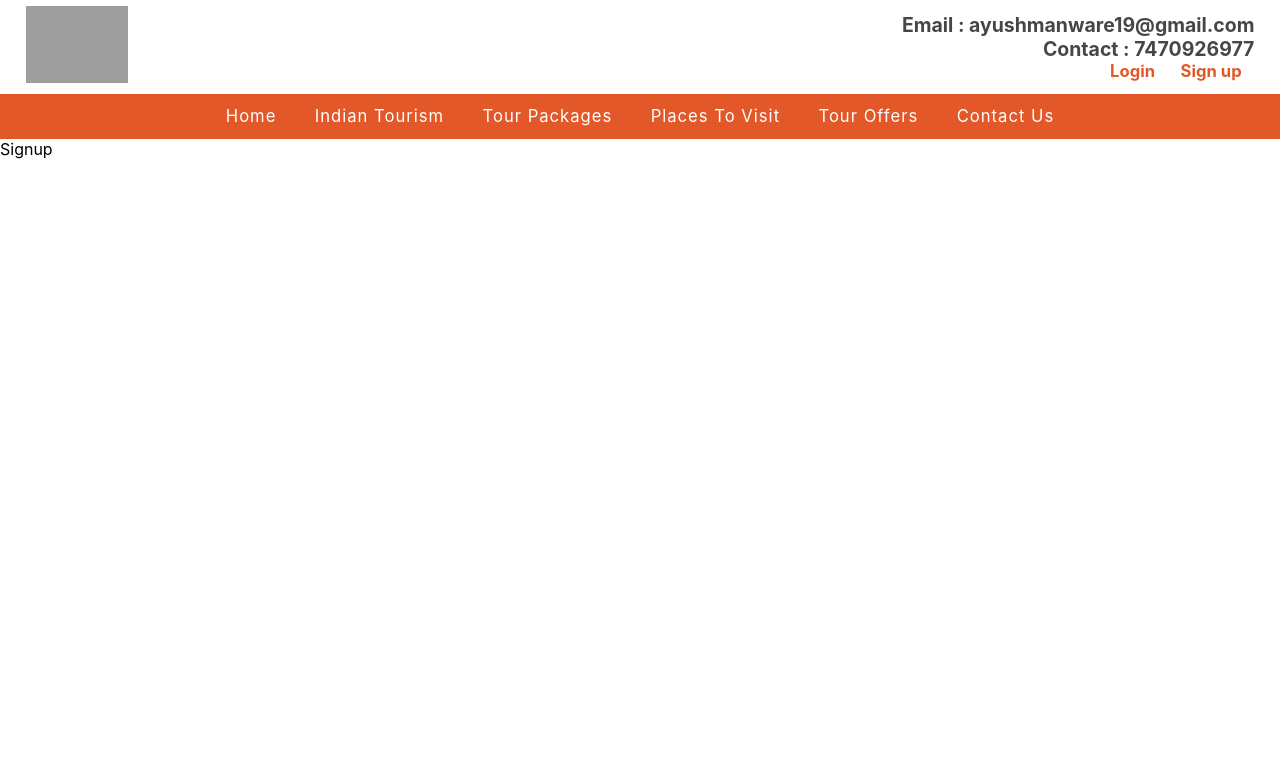
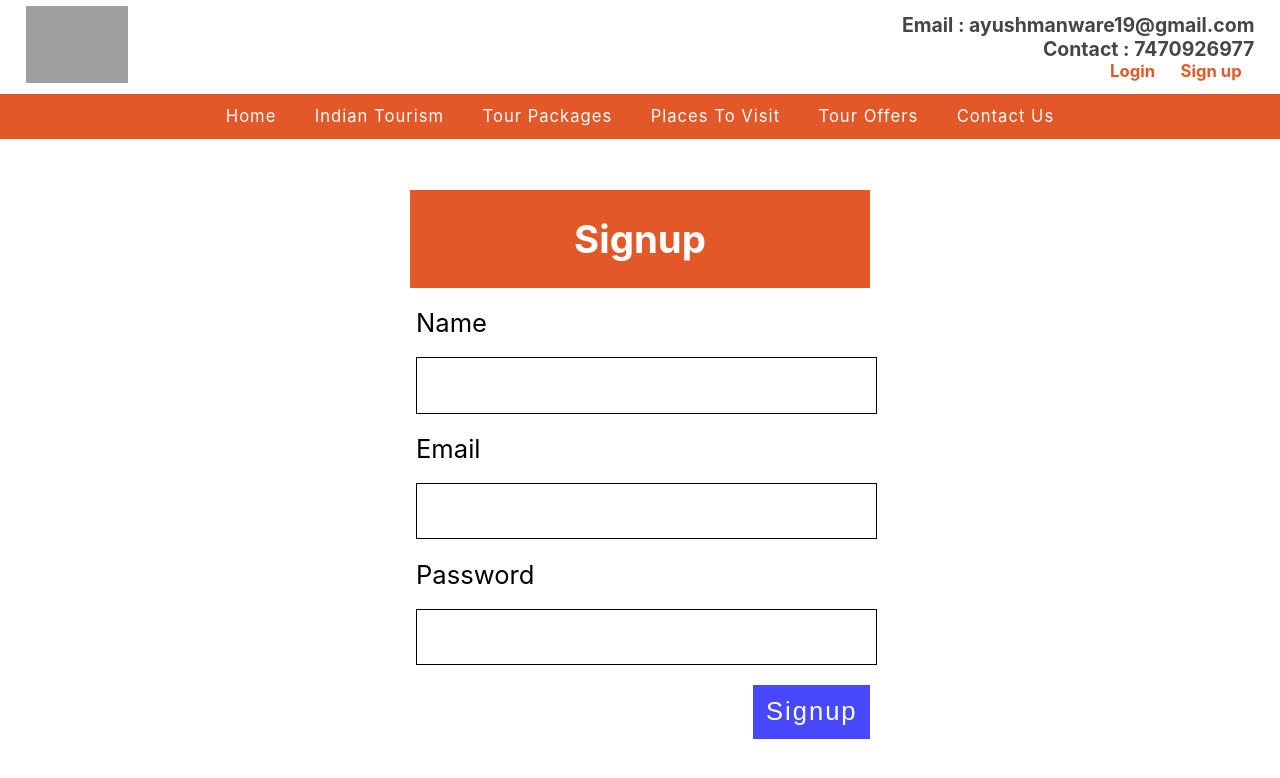
Before and after one commit to Ayush-Manware/Major-Project-Tourism-Website, a React (Create React App) app: page /Sign-up in a window 1280 px wide. Shown: the top 778 px of the page. Built offline with nearby package versions, Linux system fonts and the light colour scheme; grey boxes are pictures that could not be loaded.

Commit message:
Debugged

```diff
--- a/src/App.css
+++ b/src/App.css
@@ -244,3 +244,7 @@ input,textarea{
   color: white;
   background-color: rgba(36, 36, 253, 0.836);
 }
+
+.login-div{
+  width: 40vw;
+}
--- a/src/Component/Login.jsx
+++ b/src/Component/Login.jsx
@@ -1,9 +1,58 @@
-import React from 'react'
+import React, { useState } from 'react';
+import axios from 'axios';
 
 const Login = () => {
+  const [formData, setFormData] = useState({
+    email: '',
+    password: ''
+  });
+
+  const { email, password } = formData;
+
+  const handleChange = e => {
+    setFormData({ ...formData, [e.target.name]: e.target.value });
+  };
+
+  const handleSubmit = async e => {
+    e.preventDefault();
+    try {
+      const response = await axios.post('https://tourism-backend-file.onrender.com/login', formData);
+      console.log(response.data);
+    } catch (error) {
+      console.error('Login Error:', error);
+    }
+  };
+
   return (
-    <div>Login</div>
-  )
-}
+    <div className='contact-us'>
+      <h2>Login</h2>
+      <form onSubmit={handleSubmit}>
+        <div>
+          <label htmlFor="email">Email</label>
+          <input
+            type="email"
+            id="email"
+            name="email"
+            value={email}
+            onChange={handleChange}
+            required
+          />
+        </div>
+        <div>
+          <label htmlFor="password">Password</label>
+          <input
+            type="password"
+            id="password"
+            name="password"
+            value={password}
+            onChange={handleChange}
+            required
+          />
+        </div>
+        <button type="submit" className='submit-btn'>Login</button>
+      </form>
+    </div>
+  );
+};
 
-export default Login
+export default Login;
--- a/src/Component/Signup.jsx
+++ b/src/Component/Signup.jsx
@@ -1,9 +1,70 @@
-import React from 'react'
+import React, { useState } from 'react';
+import axios from 'axios';
 
-const Signup = () => {
+const SignupForm = () => {
+  const [formData, setFormData] = useState({
+    name: '',
+    email: '',
+    password: ''
+  });
+
+  const { name, email, password } = formData;
+
+  const handleChange = e => {
+    setFormData({ ...formData, [e.target.name]: e.target.value });
+  };
+
+  const handleSubmit = async e => {
+    e.preventDefault();
+    try {
+      const response = await axios.post('https://tourism-backend-file.onrender.com/Sign-up', formData);
+      console.log(response.data);
+    } catch (error) {
+      console.error('Signup Error:', error);
+    }
+  };
+
   return (
-    <div>Signup</div>
-  )
-}
+    <div className='contact-us'>
+      <h2>Signup</h2>
+      <form onSubmit={handleSubmit}>
+        <div>
+          <label htmlFor="name">Name</label>
+          <input
+            type="text"
+            id="name"
+            name="name"
+            value={name}
+            onChange={handleChange}
+            required
+          />
+        </div>
+        <div>
+          <label htmlFor="email">Email</label>
+          <input
+            type="email"
+            id="email"
+            name="email"
+            value={email}
+            onChange={handleChange}
+            required
+          />
+        </div>
+        <div>
+          <label htmlFor="password">Password</label>
+          <input
+            type="password"
+            id="password"
+            name="password"
+            value={password}
+            onChange={handleChange}
+            required
+          />
+        </div>
+        <button type="submit" className='submit-btn'>Signup</button>
+      </form>
+    </div>
+  );
+};
 
-export default Signup
+export default SignupForm;
--- a/src/Component/Topbar.jsx
+++ b/src/Component/Topbar.jsx
@@ -13,8 +13,8 @@ const Topbar = () => {
       <div className="topbar-right">
         <h3>Email : ayushmanware19@gmail.com</h3>
         <h3>Contact : 7470926977</h3>
-        <Link to={"/#Login"} className="h3">Login</Link>
-        <Link to={"/#Sign-up"} className="h3">Sign up</Link>
+        <Link to={"/Login"} className="h3">Login</Link>
+        <Link to={"/Sign-up"} className="h3">Sign up</Link>
       </div>
     </div>
   );
```
